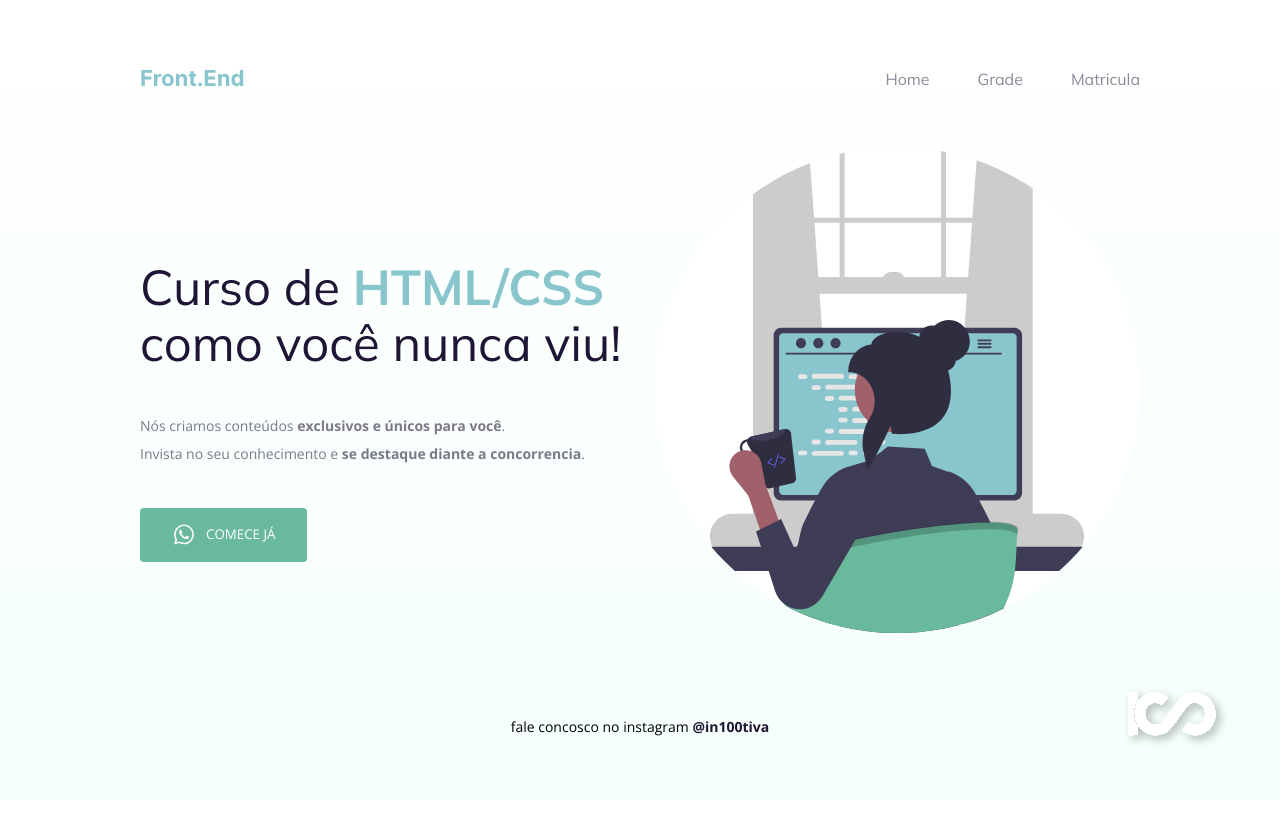
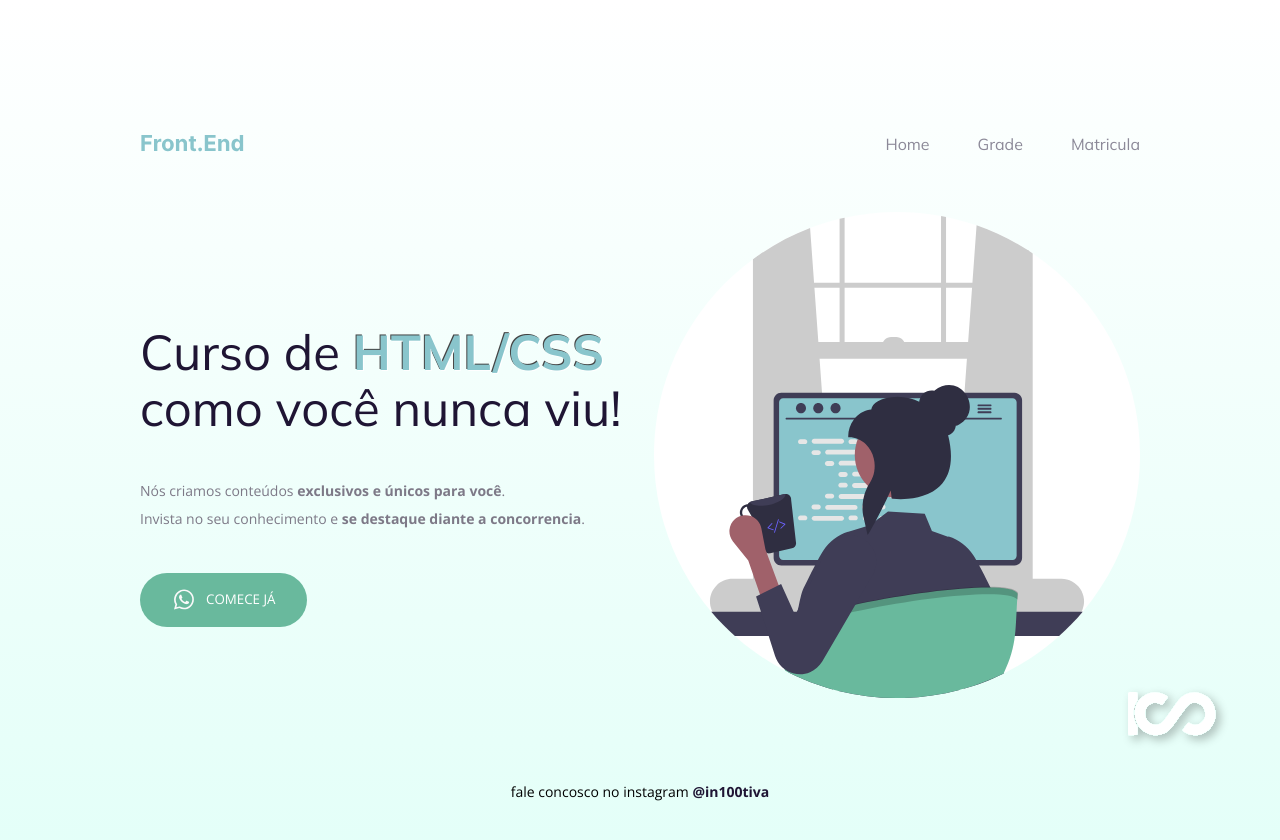
Before and after one commit to cleyton13fs/projeto02, a plain HTML site: page index.html in a window 1280 px wide. Before the commit the page ends 800 px from the top, so only its background shows below. Drawn offline with nearby package versions, Linux system fonts and the light colour scheme.

Commit message:
projeto02alteraçao

```diff
--- a/index.html
+++ b/index.html
@@ -65,7 +65,7 @@
 
     </div>
 
-    <img id="in100tiva" src="./arquivos/logo-low.svg" alt="Logo do projeto in100tiva" />
+    <img id="logo-low" src="./arquivos/logo-low.svg" alt="Logo do projeto in100tiva" />
 
   </body>
 </html>
--- a/style.css
+++ b/style.css
@@ -1,20 +1,21 @@
 body {
   margin: 0;
+  background: linear-gradient(180deg, rgba(26, 255, 200, 0.00) 0%, rgba(227, 255, 248, 1) 100%);
   font-family: "Open Sans", sans-serif;
-  background: linear-gradient(180deg, rgba(26, 255, 200, 0.00) 0%, rgba(227, 255, 248, 0.38) 100%);  min-height: 100vh;
+  height: 100vh;
 }
 
 .page {
   width: 1000px;
-  margin: 0 auto 0;
+  margin: 65px auto 0;
   padding-top: 65px;
 }
 
-nav {
-  display: flex;
-  justify-content: space-between;
-  align-items: center;
-  margin-bottom: 55px;
+nav{
+    display: flex;
+    justify-content: space-between;
+    align-items: center;
+    margin-bottom: 55px;
 }
 
 ul {
@@ -28,12 +29,12 @@ ul {
 ul li a{
   opacity: 0.5;
 }
-
-/* pseudo classe */
+/*pseudo classe*/
 ul li a:hover {
   font-weight: bold;
   opacity: 1;
 }
+
 
 a {
   color: #1f1534;
@@ -59,8 +60,10 @@ h1 {
 }
 
 h1 span {
-  color: #89c5cc;
+  color: #89C5CC;
+  font-family: Mulish;
   font-weight: bold;
+  text-shadow: 1px 1px white, -1px -1px #444;
 }
 
 section p {
@@ -81,13 +84,14 @@ button {
   align-items: center;
   justify-content: center;
   gap: 10px;
-  border-radius: 4px;
+  border-radius: 100px;
   cursor: pointer;
 }
 
 button:hover {
   background: #5a9c85;
 }
+
 
 footer {
   font-size: 14px;
@@ -96,11 +100,11 @@ footer {
   margin-top: 80px;
 }
 
-footer a {
+footer a{
   font-weight: bold;
 }
 
-#in100tiva {
+#logo-low {
   position: fixed;
   bottom: 50px;
   right: 50px;
```
